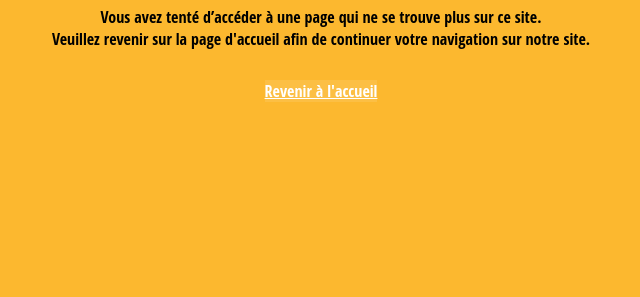
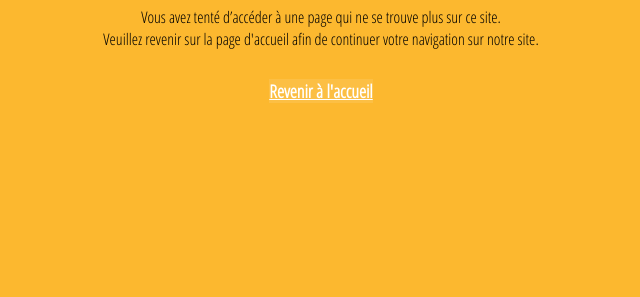
Before and after one commit to ChristianJadot/error404, a plain HTML site: page index.html in a window 1280 px wide. Shown: the part 503-800 px from the top of the page, without its empty margins (327-967 px from the left). Drawn offline with Linux system fonts and the light colour scheme.

Commit message:
adaptation css button

```diff
--- a/style.css
+++ b/style.css
@@ -1,3 +1,5 @@
+@import 'https://fonts.googleapis.com/css?family=Open+Sans+Condensed:300';
+
 body {
     width: 100%;
     background-color:#fcb82f;
@@ -18,6 +20,8 @@ nav ul {
 }
 .button {
     color: #FFF;
+    font-size: large;
+    font-weight: 600;
     transition: all 0.5s;
     position: relative;
     line-height: 50px;
```
Also changed, not shown: 1 other file.
